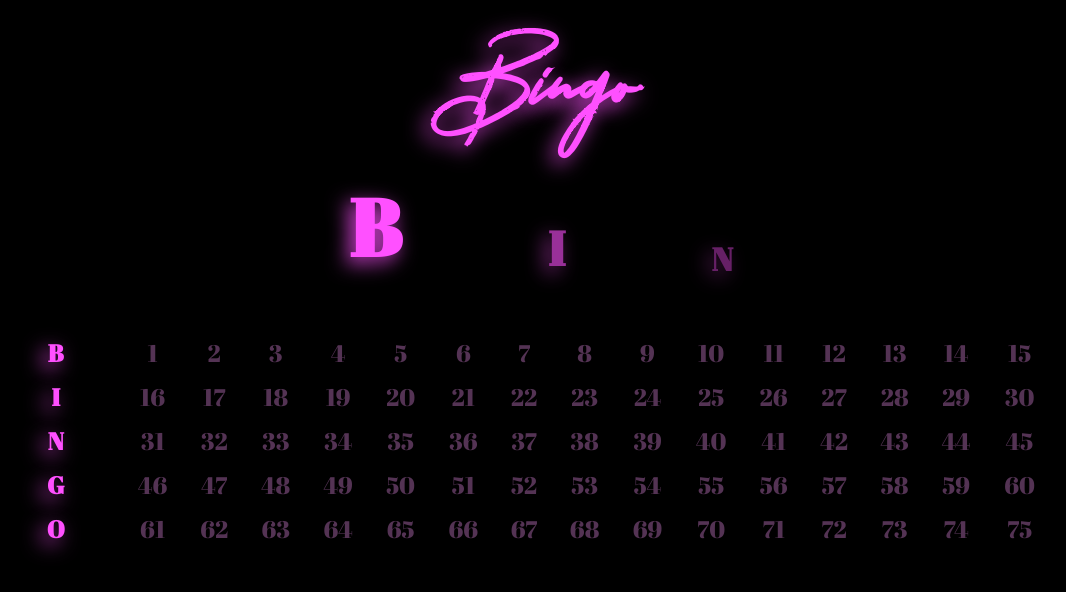
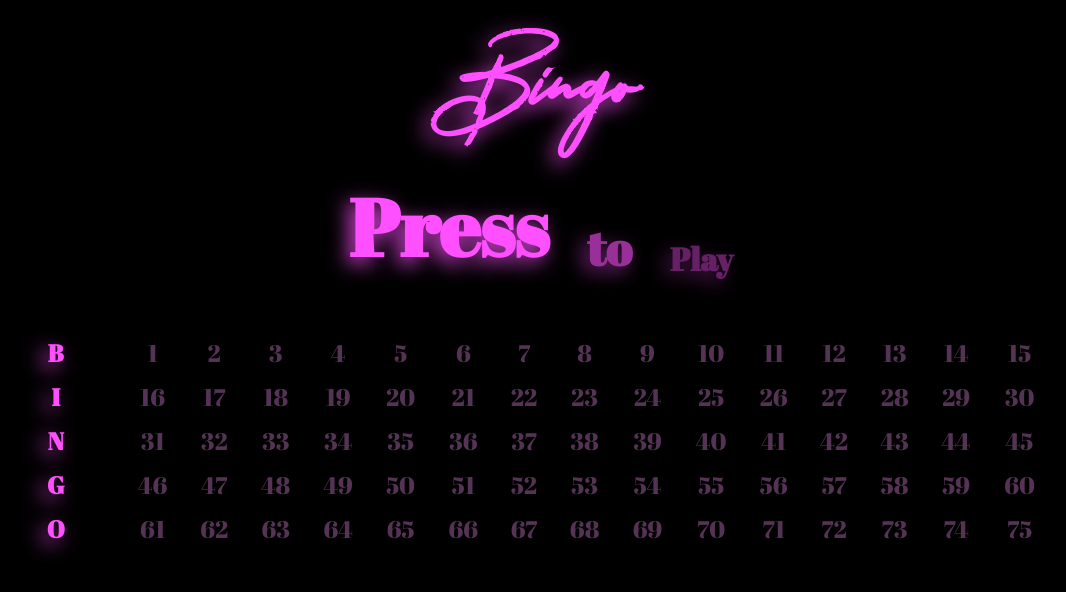
Before and after one commit to Connor406/Bingo, a plain HTML site: page index.html in a window 1280 px wide. Shown: the whole page, without its empty margins (99-1165 px from the left). Drawn offline with Linux system fonts and the light colour scheme.

Commit message:
updated starting instructions

```diff
--- a/index.html
+++ b/index.html
@@ -10,9 +10,9 @@
 <body>
   <h1 id='title'>Bingo</h1>
   <div class=letters>
-    <h2 id=main-letter>B</h2>
-    <h2 id=second-letter>I</h2>
-    <h2 id=third-letter>N</h2>
+    <h2 id=main-letter>Press</h2>
+    <h2 id=second-letter>to</h2>
+    <h2 id=third-letter>Play</h2>
   </div>
 
   <table class='table'>
```
